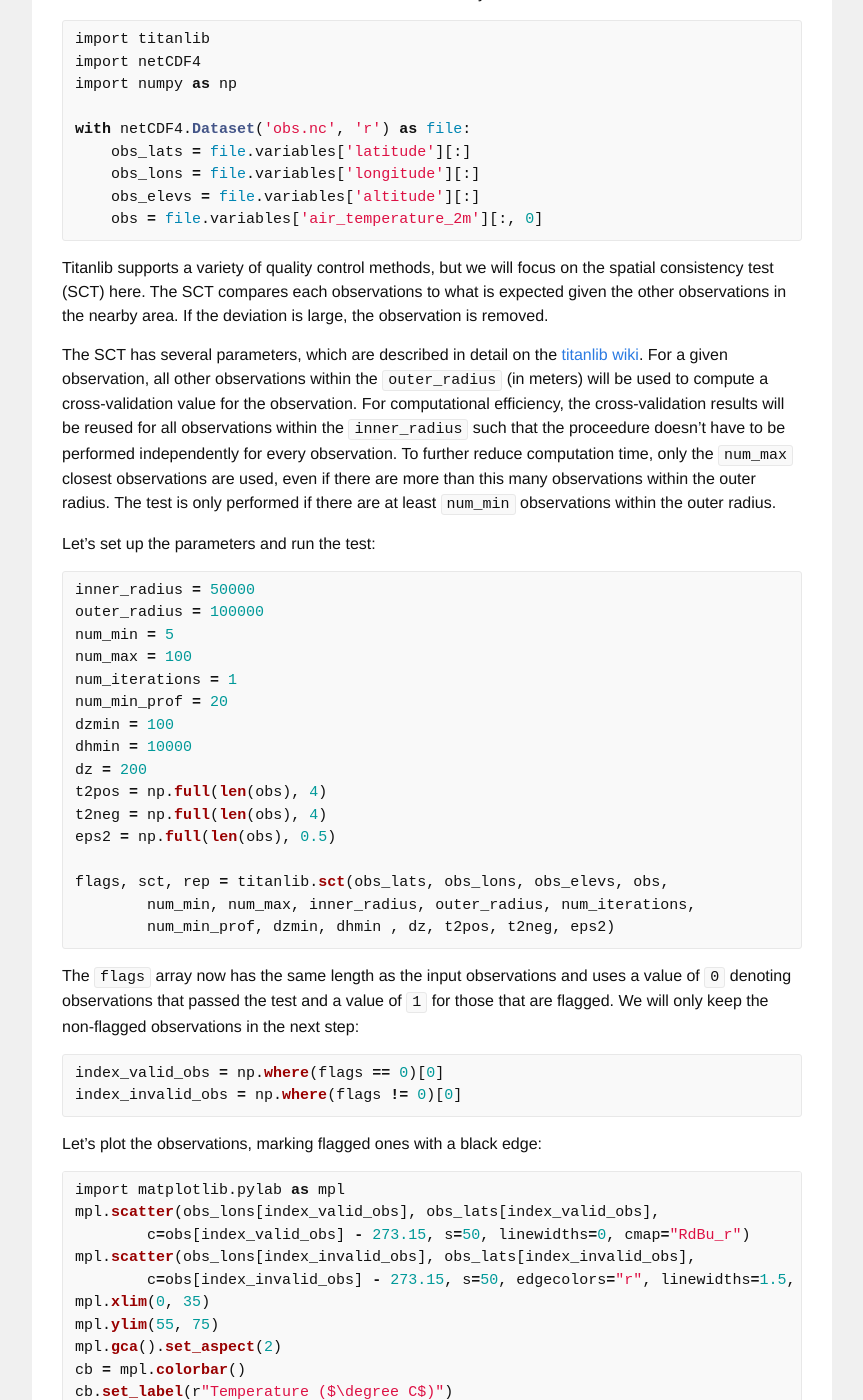
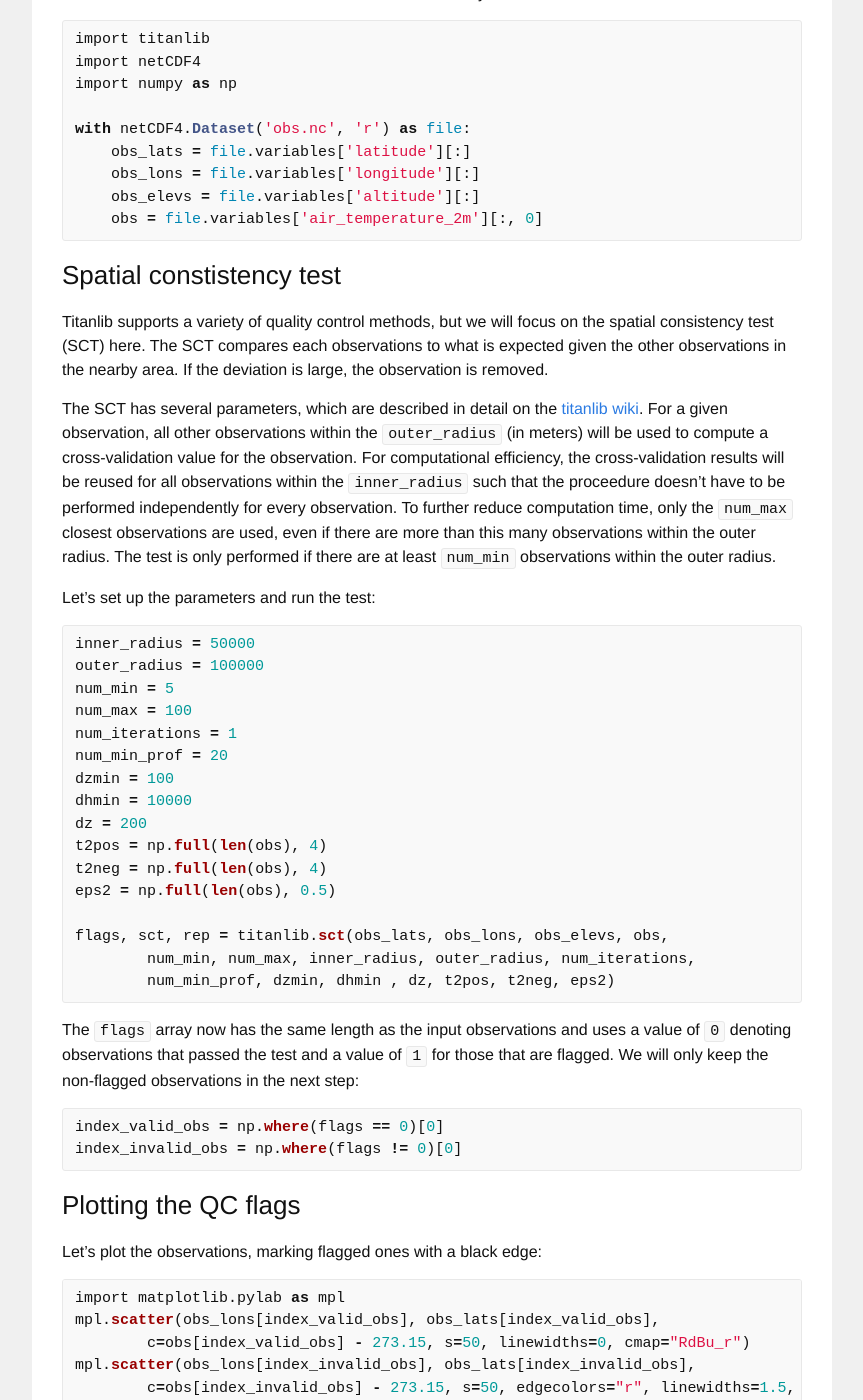
Before and after one commit to tnipen/tnipen.github.io, a Jekyll site: the page built from _posts/2020-06-15-titanlib-gridpp.markdown, in a window 1280 px wide and 1400 px high, scrolled down 1153 px. Shown: the whole window, without its empty margins (208-1071 px from the left). Built offline with Jekyll 4.4.1, drawn with Linux system fonts in a browser that asks for light colours.

Commit message:
QC headings

```diff
--- a/_posts/2020-06-15-titanlib-gridpp.markdown
+++ b/_posts/2020-06-15-titanlib-gridpp.markdown
@@ -60,6 +60,8 @@ with netCDF4.Dataset('obs.nc', 'r') as file:
     obs = file.variables['air_temperature_2m'][:, 0]
 {% endhighlight %}
 
+### Spatial constistency test
+
 Titanlib supports a variety of quality control methods, but we will focus on the spatial consistency test
 (SCT) here. The SCT compares each observations to what is expected given the other observations in the nearby
 area. If the deviation is large, the observation is removed.
@@ -102,6 +104,8 @@ non-flagged observations in the next step:
 index_valid_obs = np.where(flags == 0)[0]
 index_invalid_obs = np.where(flags != 0)[0]
 {% endhighlight %}
+
+### Plotting the QC flags
 
 Let's plot the observations, marking flagged ones with a black edge:
 
```
